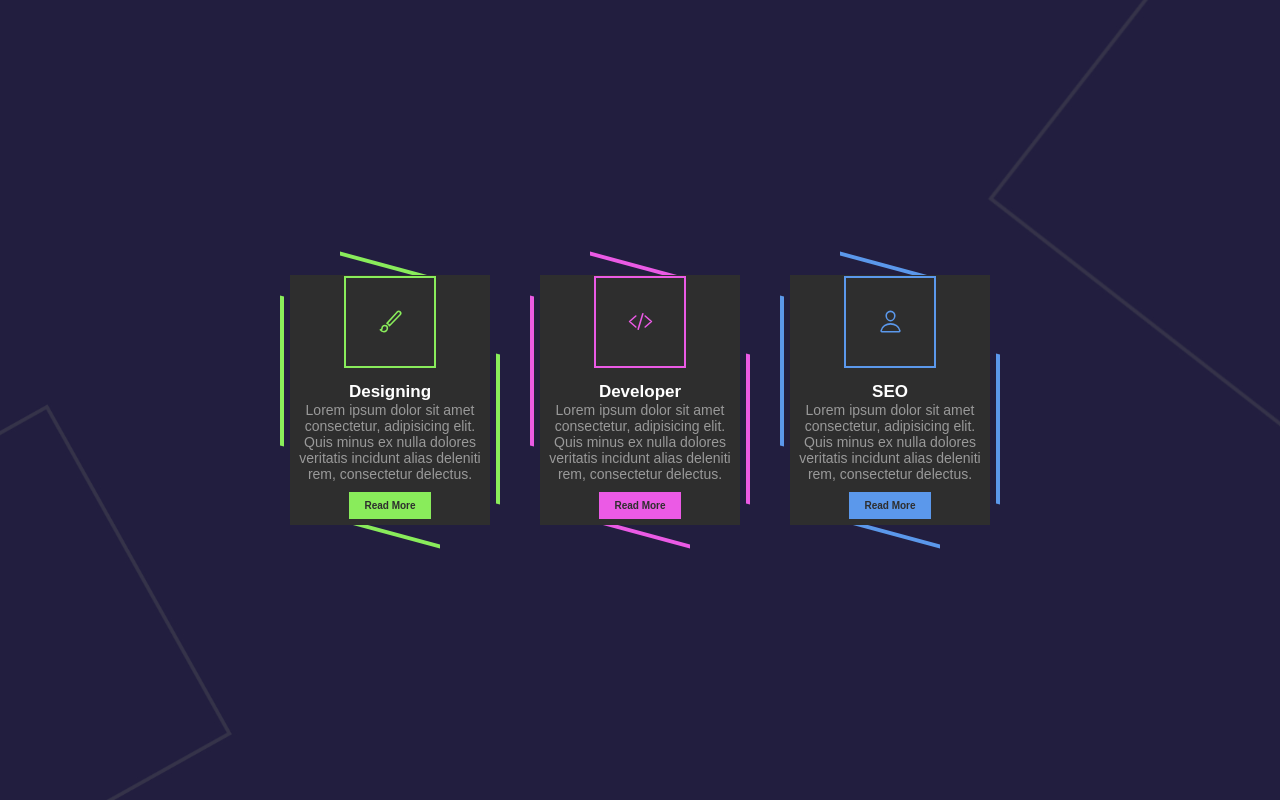
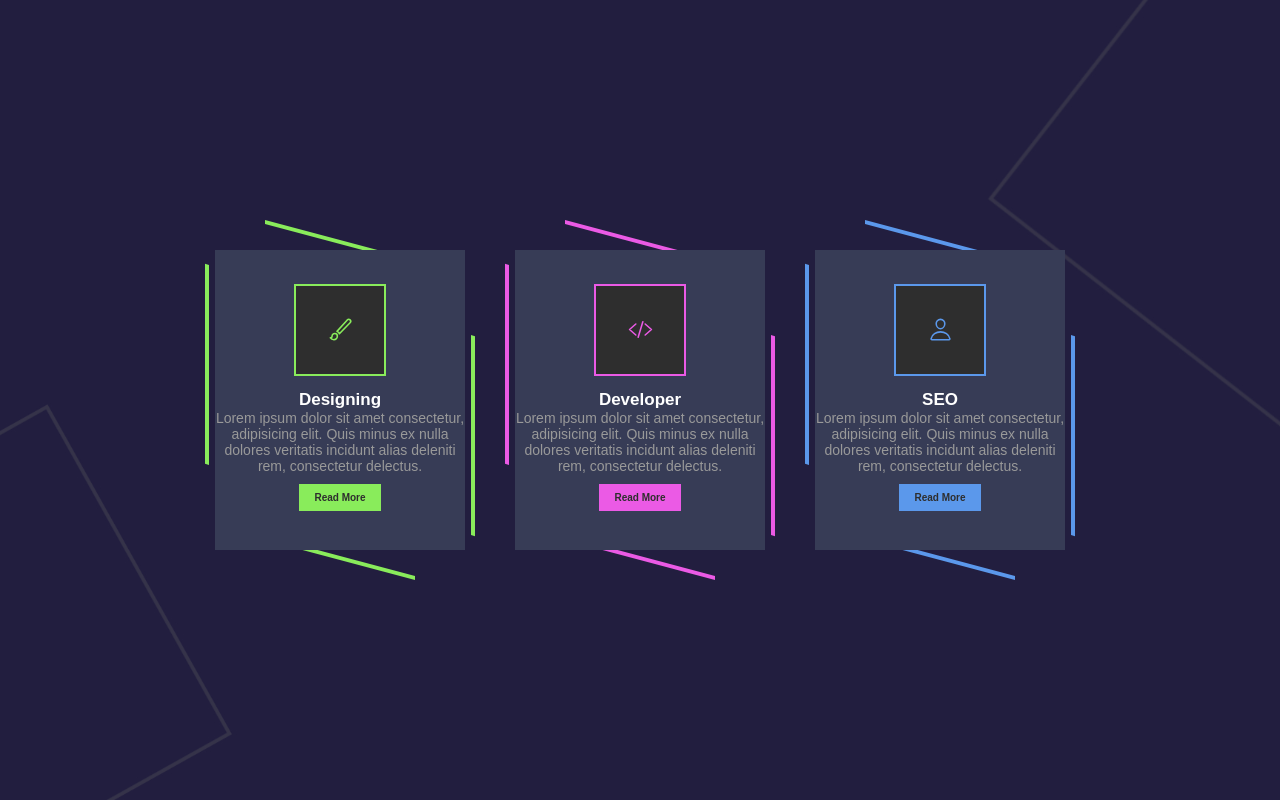
Before and after one commit to darckalias/darckalias.github.io, a plain HTML site: page index.html in a window 1280 px wide. Shown: the part 1600-2400 px from the top of the page. Drawn offline with nearby package versions, Linux system fonts and the light colour scheme.

Commit message:
segunda modificacion width height

```diff
--- a/style.css
+++ b/style.css
@@ -220,13 +220,14 @@ li{
 }
 
 .container2 .box{
-  background: #2e2e2e;
-  width: 200px;
-  height: 250px;
+  background: #373c56;
+  width: 250px;
+  height: 300px;
   display: flex;
   align-items: center;
   justify-content: center;
   position: relative;
+
 }
 
 .container2 .box::before{
```
